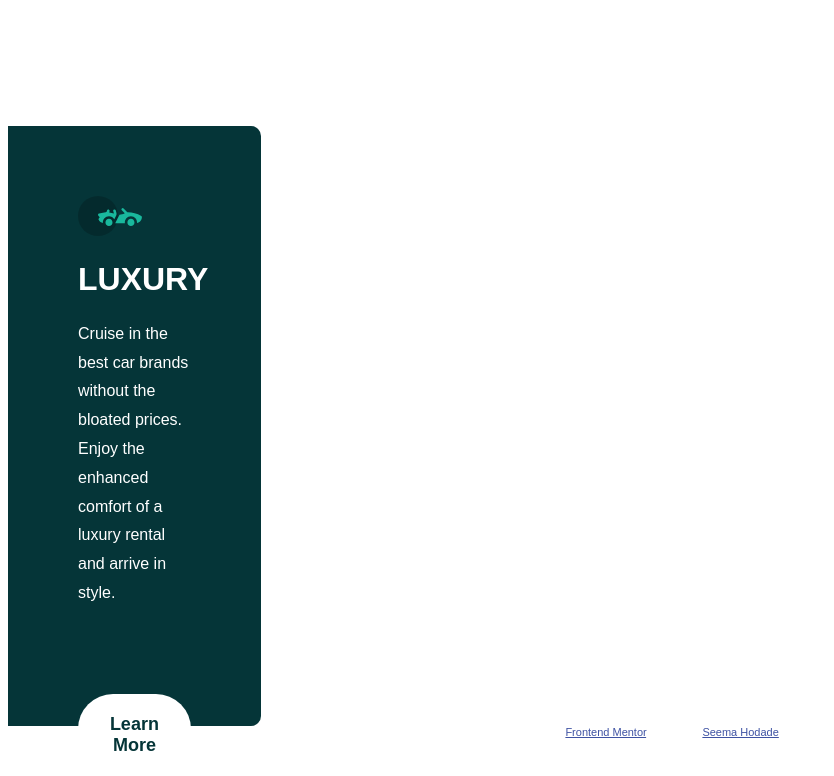
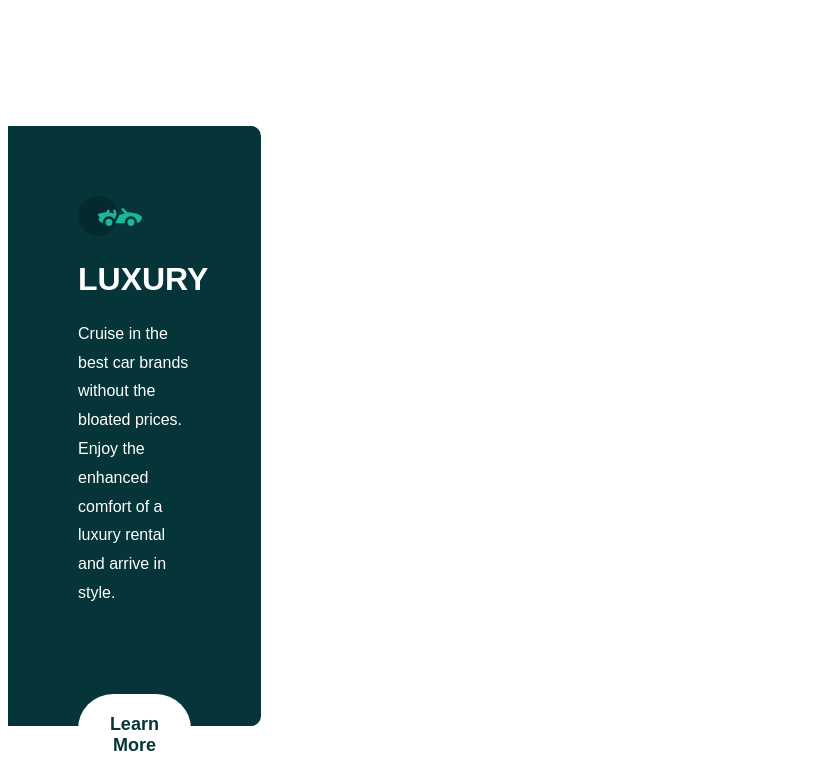
Before and after one commit to snhodade/3-column-preview-card, a plain HTML site: page index.html in a window 1280 px wide. Shown: the part 782-1558 px from the top of the page, without its empty margins (0-834 px from the left). Drawn offline with Linux system fonts and the light colour scheme.

Commit message:
footer remove

```diff
--- a/index.html
+++ b/index.html
@@ -41,9 +41,5 @@
     </div>
   </div>
 
-  <div class="attribution">
-    Challenge by <a href="https://www.frontendmentor.io?ref=challenge" target="_blank">Frontend Mentor</a>.
-    Coded by <a href="#">Seema Hodade</a>.
-  </div>
 </body>
 </html>
```
